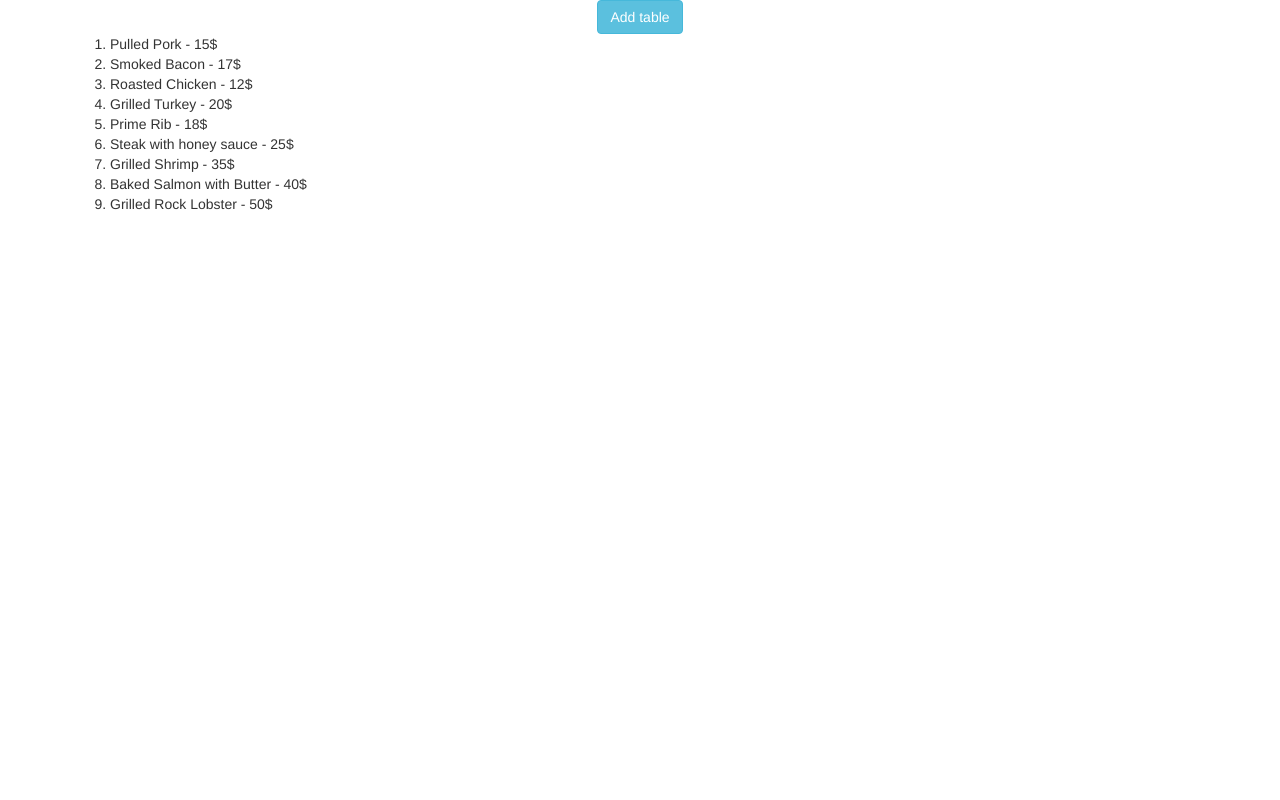
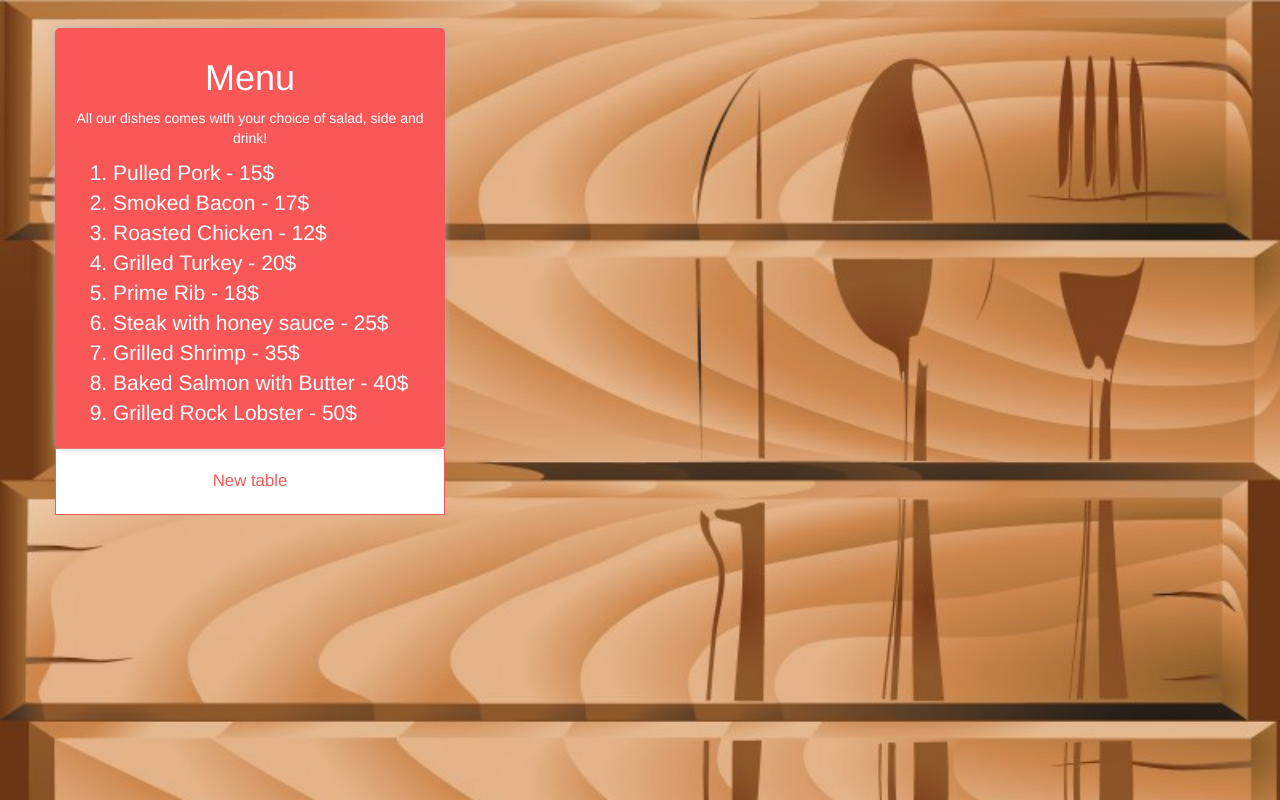
Before and after one commit to kissa1001/Meal-Calc, a website: page index.html in a window 1280 px wide. Drawn offline with nearby package versions, Linux system fonts and the light colour scheme.

Commit message:
added styles

```diff
--- a/css/style.css
+++ b/css/style.css
@@ -0,0 +1,84 @@
+body{
+	background:url('../img/background.jpg');
+	background-repeat: repeat;
+	background-size: cover;
+}
+.meal{
+	color:#fff;
+	font-size: 1.5em;
+	cursor:pointer;
+}
+.meal:hover{
+	background:rgba(225,225,225,0.25);
+}
+#menu-tablet{
+	color:#fff;
+    background-color: #FA5858;
+    border-radius: 5px;
+    box-shadow: 0 0 6px #B2B2B2;
+    display: inline-block;
+    padding: 10px 18px;
+    position: relative;
+    vertical-align: top;
+    margin-top:2em;
+}
+
+#menu-tablet::before {
+	box-shadow: 2px -2px 2px 0 rgba( 178, 178, 178, .4 );
+    right: -9px;
+    background-color: #FA5858;
+    content: " ";
+    display: block;
+    height: auto;
+    position: absolute;
+    top: 11px;
+    transform:         rotate( 29deg ) skew( -35deg );
+    -moz-transform:    rotate( 29deg ) skew( -35deg );
+    -ms-transform:     rotate( 29deg ) skew( -35deg );
+    -o-transform:      rotate( 29deg ) skew( -35deg );
+    -webkit-transform: rotate( 29deg ) skew( -35deg );
+    width: auto;
+}
+body h1 {
+  display: table;
+  white-space: nowrap;
+  width: 100%;
+}
+
+body h1:before,
+body h1:after {
+  -webkit-background-clip: padding;
+  -moz-background-clip: padding;
+  background-clip: padding;
+  background-image: -moz-linear-gradient(transparent 49%, #ddd 50%, #ddd 51%, transparent 51%);
+  background-image: -webkit-linear-gradient(transparent 49%, #ddd 50%, #ddd 51%, transparent 51%);
+  background-image: linear-gradient(transparent 49%, #ddd 50%, #ddd 51%, transparent 51%);
+  content: "";
+  display: table-cell;
+  width: 50%;
+}
+
+body h1:before {
+  border-right: 15px solid transparent;
+}
+
+body h1:after {
+  border-left: 15px solid transparent;
+}
+.table li{
+	list-style: none;
+}
+.table{
+	margin-top: 2em;
+	font-size: 1.2em;
+	color:#fff;
+}
+.addTable{
+	width:100%;
+	height:4em;
+	border:1px solid #FA5858;
+	background: #fff;
+	color:#FA5858;
+	font-size: 1.2em;
+	cursor:pointer;
+}
--- a/index.html
+++ b/index.html
@@ -10,6 +10,7 @@
 	<link rel="shortcut icon" href="img/shortcut-icon.png"/>
 	<link rel="stylesheet" type="text/css" href="css/style.css">
 	<link rel="stylesheet" href="http://maxcdn.bootstrapcdn.com/bootstrap/3.3.6/css/bootstrap.min.css">
+	<link rel="stylesheet" href="https://maxcdn.bootstrapcdn.com/font-awesome/4.5.0/css/font-awesome.min.css">
 	<!-- Handlebars Template -->
 	<script id="meal-template" type="text/x-handlebars-template">
 		{{#each this}}
@@ -20,15 +21,19 @@
 	</script>
 </head>
 <body>
-	<div class="container text-center">
-		<button type="button" class="btn btn-info addTable">Add table</button>
-	</div>
 	<div class="container">
 		<div class="row">
-			<div id="menu-tablet" class="col-sm-5">
+			<div class="col-sm-4">
+			<div id="menu-tablet" class="row">
+				<h1>Menu</h1>
+				<p class='text-center'>All our dishes comes with your choice of salad, side and drink!</p>
 				<ol id="menu"></ol>
 			</div>
-			<div id="dinnerHall" class="col-sm-7">
+				<div class="row text-center">
+					<button class="addTable">New table</button>
+				</div>
+			</div>
+			<div id="dinnerHall" class="col-sm-8">
 				<div id="tables">
 					<ul class="table"></ul>
 				</div>
@@ -46,4 +51,4 @@
 	<script src="js/handlebars-v4.0.5.js"></script>
 	<script src="js/app.js"></script>
 </body>
-</html>
+</html
```
Also changed, not shown: img/background.jpg (added), img/table-bg.png (added).
